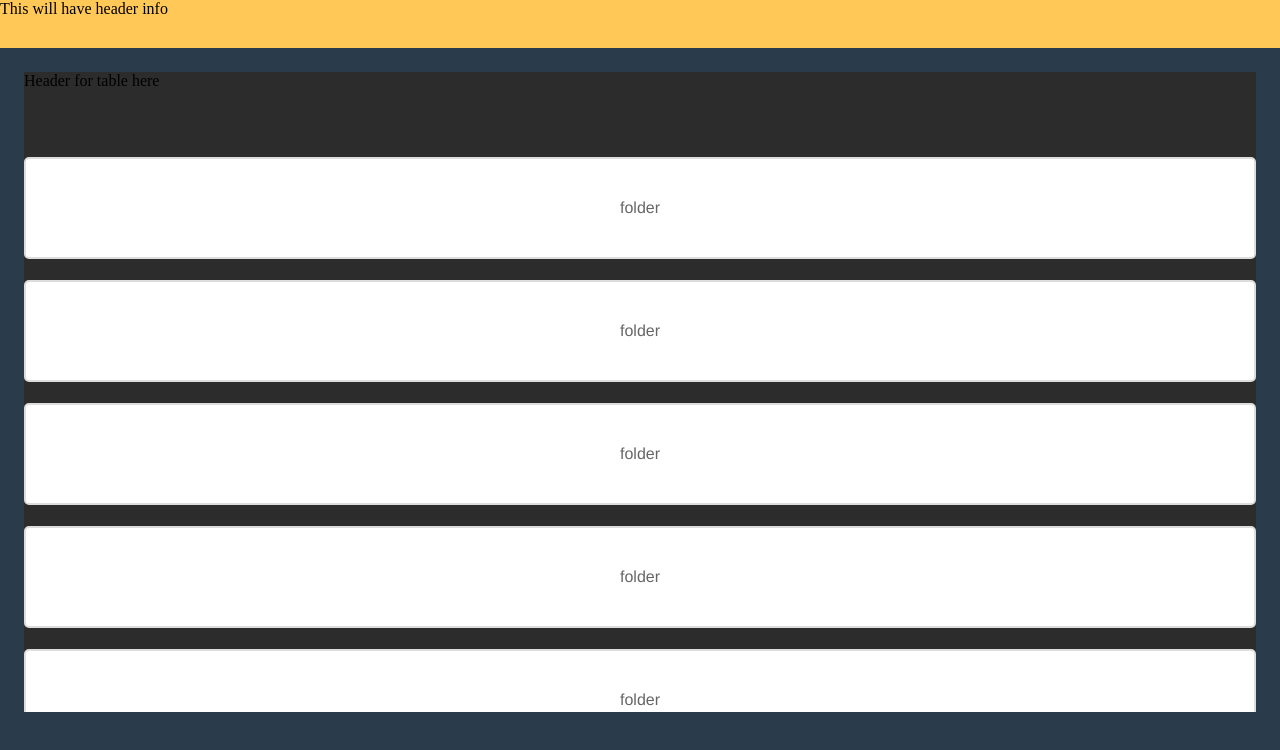
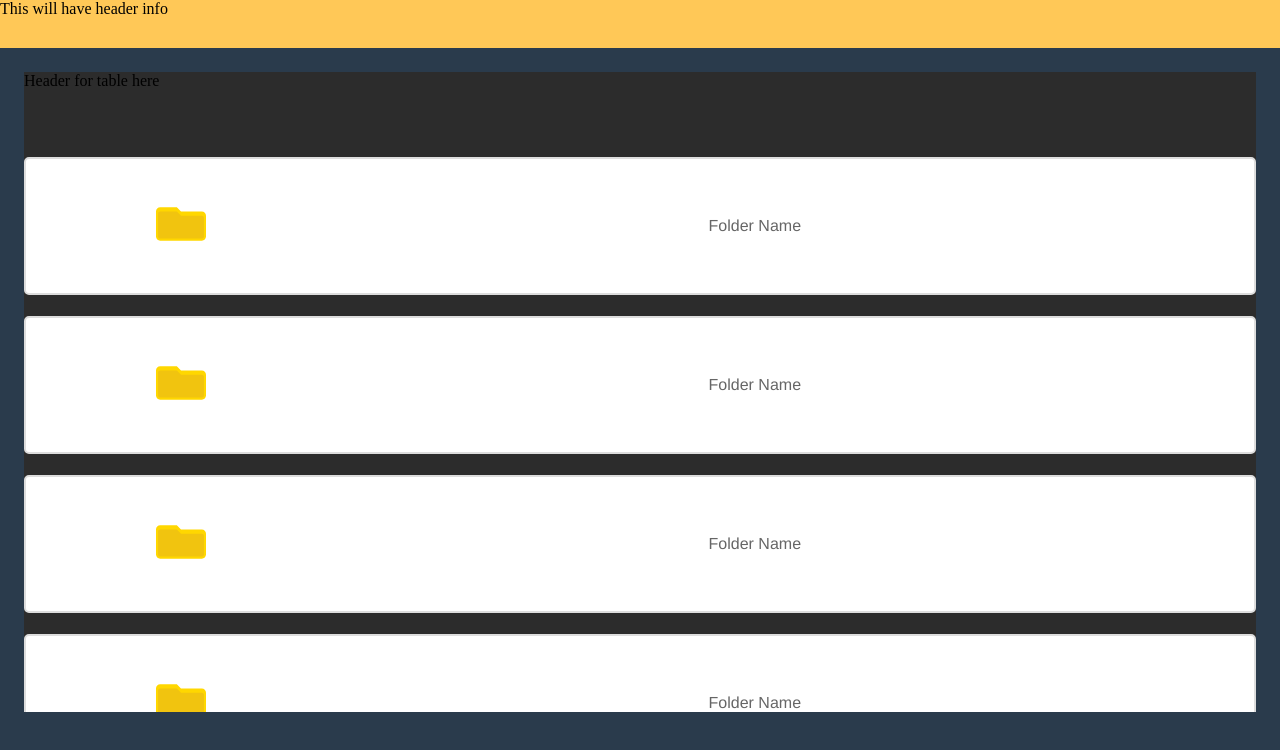
Before and after one commit to dev-kev-coder/FamilyMultiMediaPlatform, a React app in the folder Client/: page / in a window 1280 px wide. Shown: the top 750 px of the page. Built offline with nearby package versions, Linux system fonts and the light colour scheme; the HTML template or start-up script is replaced by a standard one.

Commit message:
added svg to component

```diff
--- a/Client/src/shared/components/Folder/Folder.jsx
+++ b/Client/src/shared/components/Folder/Folder.jsx
@@ -6,7 +6,44 @@ const Folder = ({ propName }) => {
   return (
     <>
       <UploadUI>
-        <div>folder</div>
+        <div
+          style={{
+            display: 'flex',
+            flexDirection: 'row',
+            alignItems: 'center',
+          }}
+        >
+          <div
+            style={{
+              flexBasis: '20%',
+            }}
+          >
+            <svg
+              width="50"
+              height="50"
+              viewBox="0 0 24 24"
+              fill="none"
+              xmlns="http://www.w3.org/2000/svg"
+            >
+              <path
+                d="M10 4H2C0.9 4 0 4.9 0 6V18C0 19.1 0.9 20 2 20H22C23.1 20 24 19.1 24 18V8C24 6.9 23.1 6 22 6H12L10 4Z"
+                fill="#FFD700"
+              />
+              <path
+                d="M2 6H10L12 8H22C22.55 8 23 8.45 23 9V18C23 18.55 22.55 19 22 19H2C1.45 19 1 18.55 1 18V7C1 6.45 1.45 6 2 6Z"
+                fill="#F1C40F"
+              />
+            </svg>
+          </div>
+
+          <div
+            style={{
+              flexBasis: '80%',
+            }}
+          >
+            Folder Name
+          </div>
+        </div>
       </UploadUI>
     </>
   );
```
